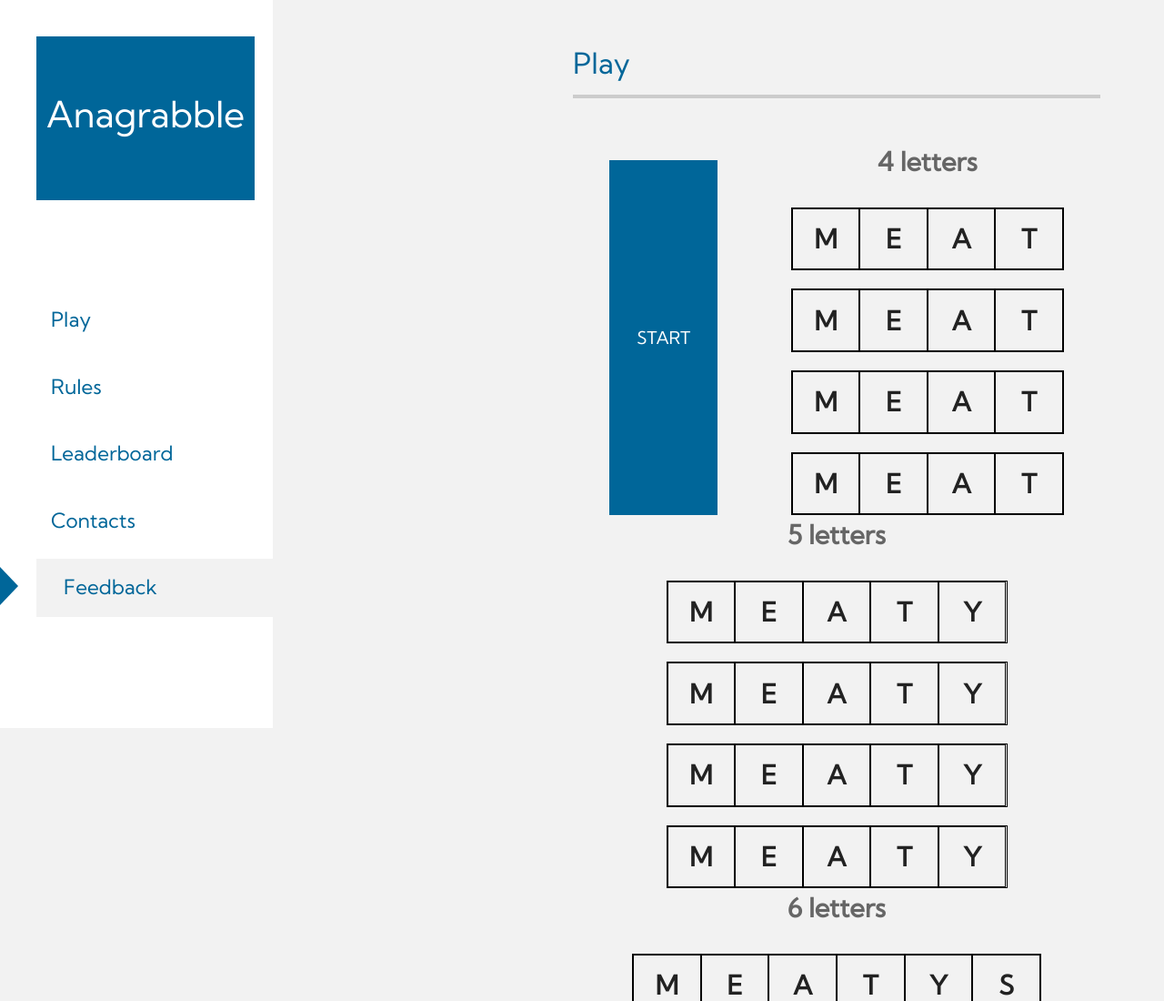
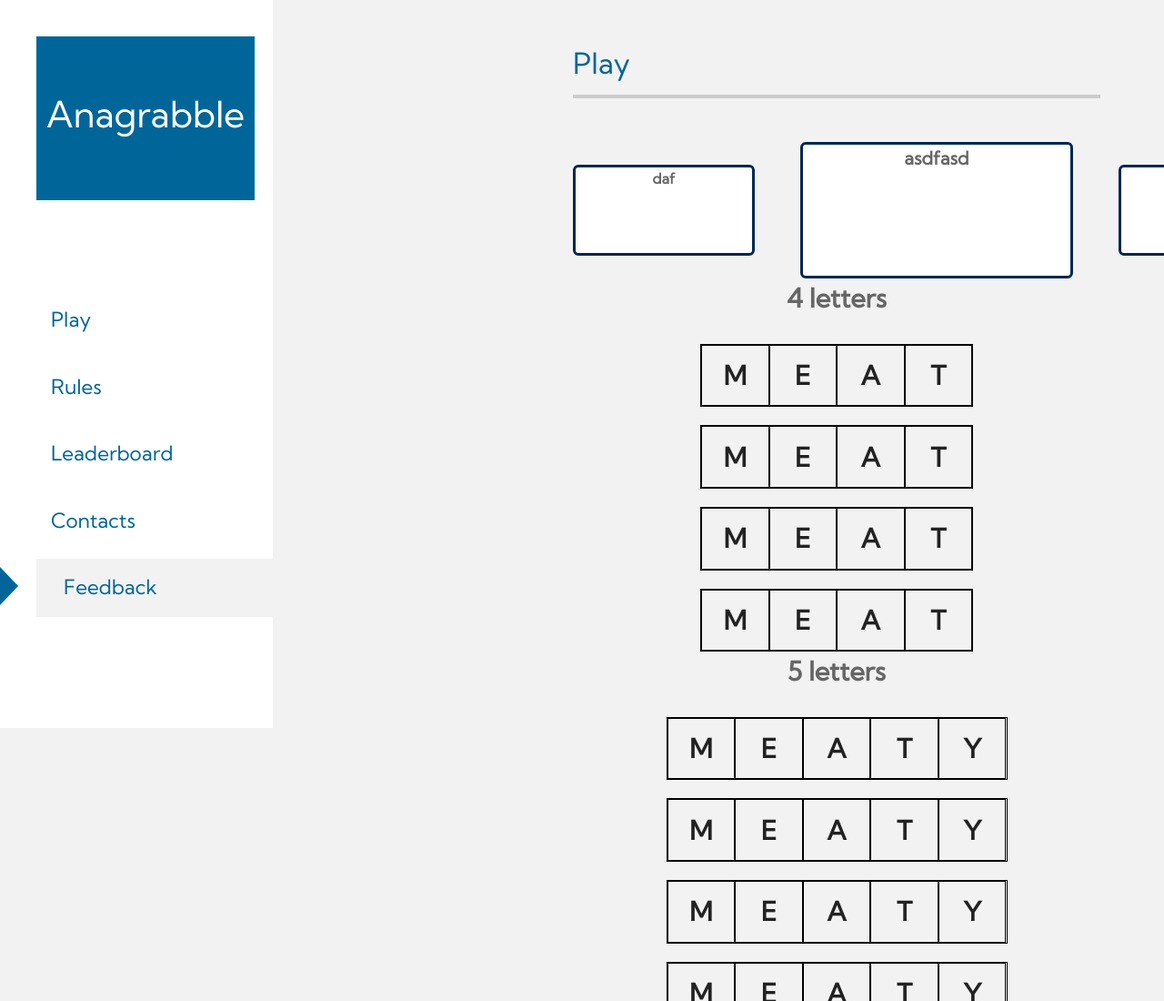
Before and after one commit to Rajani-Baral/Scrabble2.0, a plain HTML site: page index.html in a window 1280 px wide. Shown: the top 1100 px of the page at 91% size. Drawn offline with Linux system fonts and the light colour scheme.

Commit message:
Work on playerUi

```diff
--- a/css/original.css
+++ b/css/original.css
@@ -77,3 +77,33 @@ label {
     font-size: 1.5em;
 
 }
+
+.smallInfoBox {
+    width: 200px;
+    height: 100px;
+    background-color: #ffffff;
+    font-size: 16px;
+    font-weight: bold;
+    text-align: center;
+    vertical-align: middle;
+    margin: auto;
+    border: #002752;
+    border-style: solid;
+    border-radius: 6px;
+}
+
+.bigInfoBox {
+    width: 300px;
+    height: 150px;
+    background-color: #ffffff;
+    font-size: 20px;
+    font-weight: bold;
+    text-align: center;
+    vertical-align: middle;
+    margin: auto;
+    border: #002752;
+    border-style: solid;
+    border-radius: 6px;
+    margin-left: 50px;
+    margin-right: 50px;
+}
--- a/index.html
+++ b/index.html
@@ -77,7 +77,14 @@
                             <hr class="mb-5">
                             <div id="playContainer" style="display: flex; flex-wrap: wrap; justify-content: space-around">
 
-                                <button onclick="startGame()" class="btn-primary" id="startBtn">START</button>
+                                <button onclick="startGame()" class="btn-primary" id="startBtn" style="display: none;">START</button>
+                                <div style="align-items: center">
+                                <div class="" style="display: flex; justify-content: space-around; align-items: baseline">
+                                    <div id="wordCount" class="smallInfoBox">daf</div>
+                                    <div id="timer" class="bigInfoBox">asdfasd</div>
+                                    <div id="score" class="smallInfoBox">asdfasdf</div>
+                                </div>
+                                </div>
 
                                 <div id="fourLetterWords" class="org-word-container" style="width: 300px">
                                     <label for="four-1" class="org-title">4 letters</label>
```
Also changed, not shown: js/original.js (+4 -3 lines).
